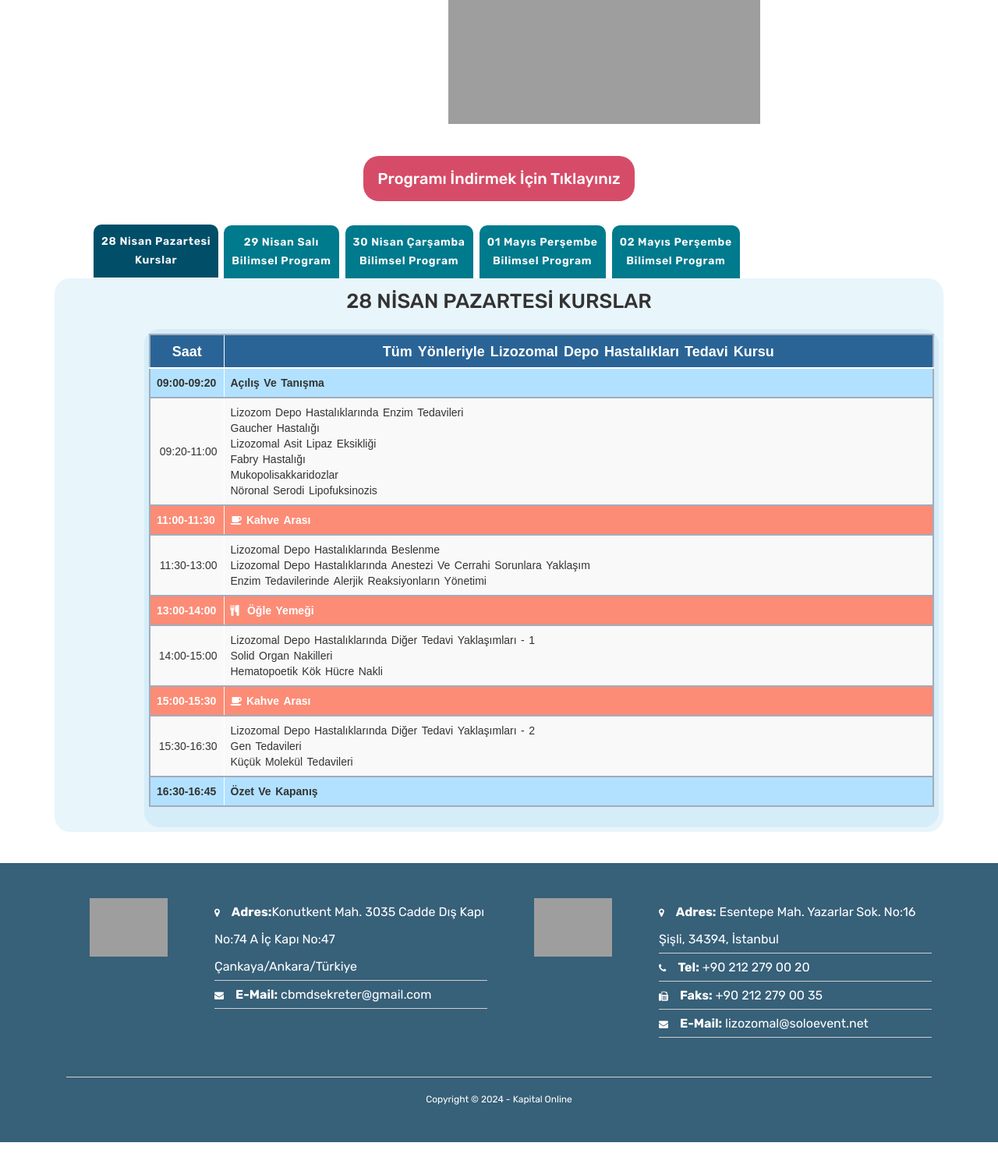
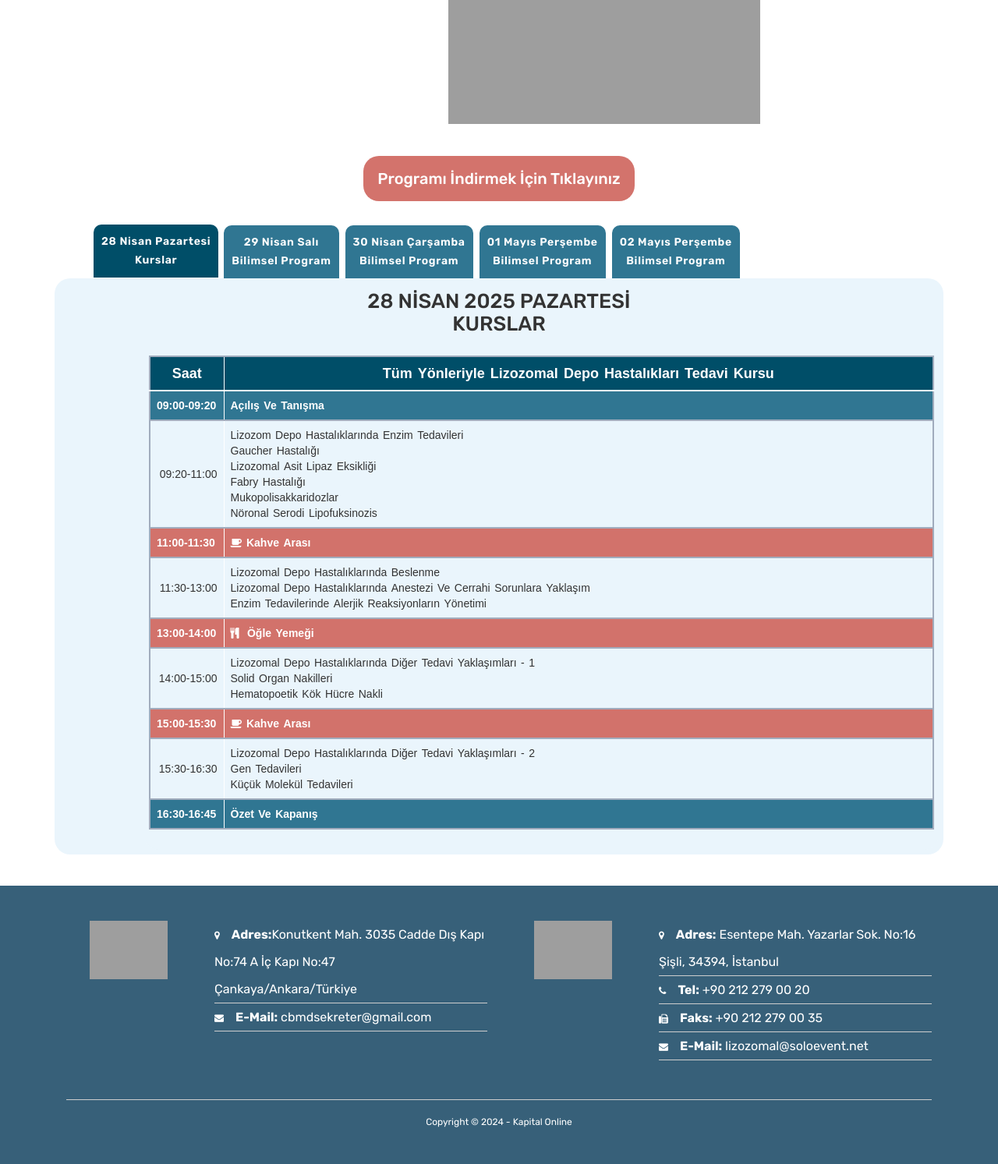
Before and after one commit to haksoz/lizozomal2025, a PHP site: page /program-demo.php in a window 1280 px wide. Shown: the part 485-1978 px from the top of the page at 78% size. Before the commit the page ends 1950 px from the top, so only its background shows below. Run offline with PHP 8.4, Linux system fonts and the light colour scheme; some libraries are stand-ins or nearby versions; some web fonts are replaced; grey boxes are pictures that could not be loaded.

Commit message:
renk düzenlemesi

```diff
--- a/program-demo.php
+++ b/program-demo.php
@@ -51,8 +51,8 @@
 <!--                    </div>-->
 <!--                </div>-->
                 <div class="row" style="padding-bottom:30px; display:flex; justify-content:center;">
-					<a href="doc/17caadcep.pdf?v=09" target="_blank">
-						<div class="serviceBox col-lg-12" style="margin-top:0; background-color: #d64c68;">
+					<a href="#">
+						<div class="serviceBox col-lg-12" style="margin-top:0; background-color: rgb(207 100 93 / 90%);">
 							<div class="service-content text-light">
 								<h4 class="title" style="font-size:20px; padding:0px; margin-bottom:0px; margin-top:0px;">Programı İndirmek İçin Tıklayınız</h4>
 							</div>
@@ -80,7 +80,7 @@
                         </ul><!-- Tab panes -->
                         <div class="tab-content">
                             <div class="tab-pane active in fade" id="Section1" role="tabpanel">
-                                <h4 class="text-center">28 NİSAN PAZARTESİ KURSLAR</h4>
+                                <h4 class="text-center">28 NİSAN 2025 PAZARTESİ <br> KURSLAR</h4>
 
                                 <div class="tab program" role="tabpanel">
                                     <ul class="nav nav-tabs" style="" role="tablist">
@@ -169,7 +169,7 @@
 
                             </div><!-- /tab-panel -->
                             <div class="tab-pane fade" id="Section2" role="tabpanel">
-                                <h4 class="text-center">29 NİSAN SALI BİLİMSEL PROGRAM (1. Gün)</h4>
+                                <h4 class="text-center">29 NİSAN 2025 SALI <br> BİLİMSEL PROGRAM</h4>
                                 <div class="tab program" role="tabpanel">
                                     <ul class="nav nav-tabs" style="" role="tablist">
                                         <li class="active" role="presentation">
@@ -271,7 +271,7 @@
                                 </div>
                             </div><!-- /tab-panel -->
                             <div class="tab-pane fade" id="Section3" role="tabpanel">
-                                <h4 class="text-center">30 NİSAN ÇARŞAMBA BİLİMSEL PROGRAM (2. Gün)</h4>
+                                <h4 class="text-center">30 NİSAN 2025 ÇARŞAMBA <br> BİLİMSEL PROGRAM</h4>
                                 <div class="tab program" role="tabpanel">
                                     <ul class="nav nav-tabs" style="" role="tablist">
                                         <li class="active" role="presentation">
@@ -369,7 +369,7 @@
                                 </div>
                             </div><!-- /tab-panel -->
                             <div class="tab-pane fade" id="Section4" role="tabpanel">
-                                <h4 class="text-center">01 MAYIS PERŞEMBE BİLİMSEL PROGRAM (3. Gün)</h4>
+                                <h4 class="text-center">01 MAYIS 2025 PERŞEMBE <br> BİLİMSEL PROGRAM </h4>
                                 <div class="tab program" role="tabpanel">
                                     <ul class="nav nav-tabs" style="" role="tablist">
                                         <li class="active" role="presentation">
@@ -452,7 +452,7 @@
                                 </div>
                             </div><!-- /tab-panel -->
                             <div class="tab-pane fade" id="Section20" role="tabpanel">
-                                <h4 class="text-center">02 MAYIS CUMA BİLİMSEL PROGRAM (4. Gün)</h4>
+                                <h4 class="text-center">02 MAYIS 2025 CUMA <br> BİLİMSEL PROGRAM</h4>
                                 <div class="tab program" role="tabpanel">
                                     <ul class="nav nav-tabs" style="" role="tablist">
                                         <li class="active" role="presentation">
@@ -514,11 +514,12 @@
                                 }
 
                                 .oturum {
-                                    background-color: #f9f9f9;
+                                    background-color: transparent;
                                 }
 
                                 .oturum_baslik {
-                                    background-color: #B2E1FF;
+                                    background-color: #307692;
+                                    color: white;
                                     vertical-align: middle !important;
                                 }
 
@@ -598,7 +599,7 @@
 
                                 }
                                 .breaktime{
-                					background: #fc8c76;
+                					background: rgb(207 100 93 / 90%);
                 					color: #ffffff;
                 				}
                 				.breaktime b{
@@ -609,7 +610,7 @@
                                 }
                 				.tabletitle{
                 					color: #ffffff;
-                					background: #2a6496;
+                					background: #004e68;
                 				}
                 				.mr-1{
                 					margin-right: 5px;
--- a/styles/pinkandblue.css
+++ b/styles/pinkandblue.css
@@ -140,13 +140,16 @@ button.list-group-item:hover,
 .bg-color1,
 .navbar-custom .nav a:hover,
 .navbar-custom .nav > .active > a,
-.nav-tabs li a:before,
+
 .navbar-custom ul li a:after,
 .our-team:hover .team-info,
 .jumbo-heading,
 .btn.btn-primary,
 .btn {
     background-color: #007a8d;
+}
+.nav-tabs li a:before{
+    background-color: #307692;
 }
 .elements h5,
 .open>.dropdown-toggle.btn-default:focus,
@@ -213,7 +216,7 @@ footer {
 .sidebar,
 .bubble,
 .tab-content .tab-pane {
-    background-color: rgb(105 190 229 / 15%);
+    background-color: rgb(234 245 252);
 }
 .img-blog {
     border-color: #fcd9d7;
```
